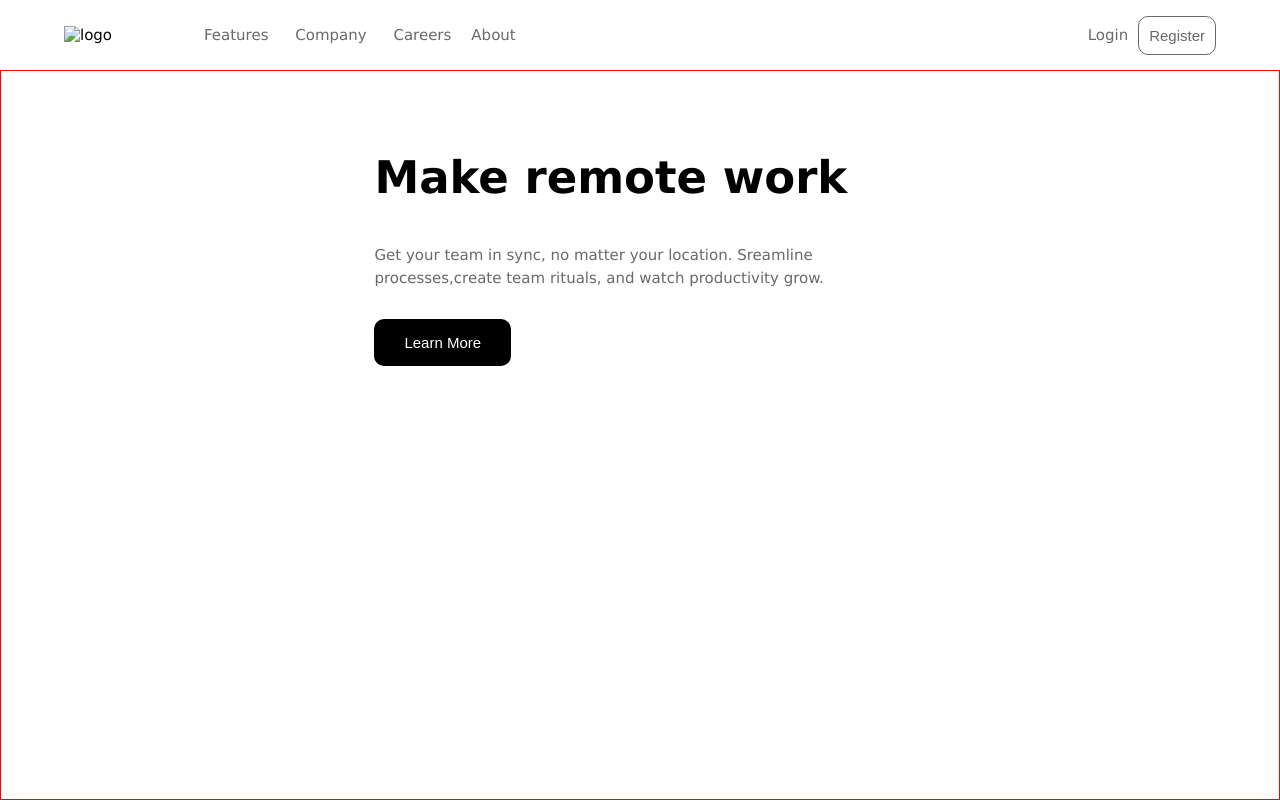
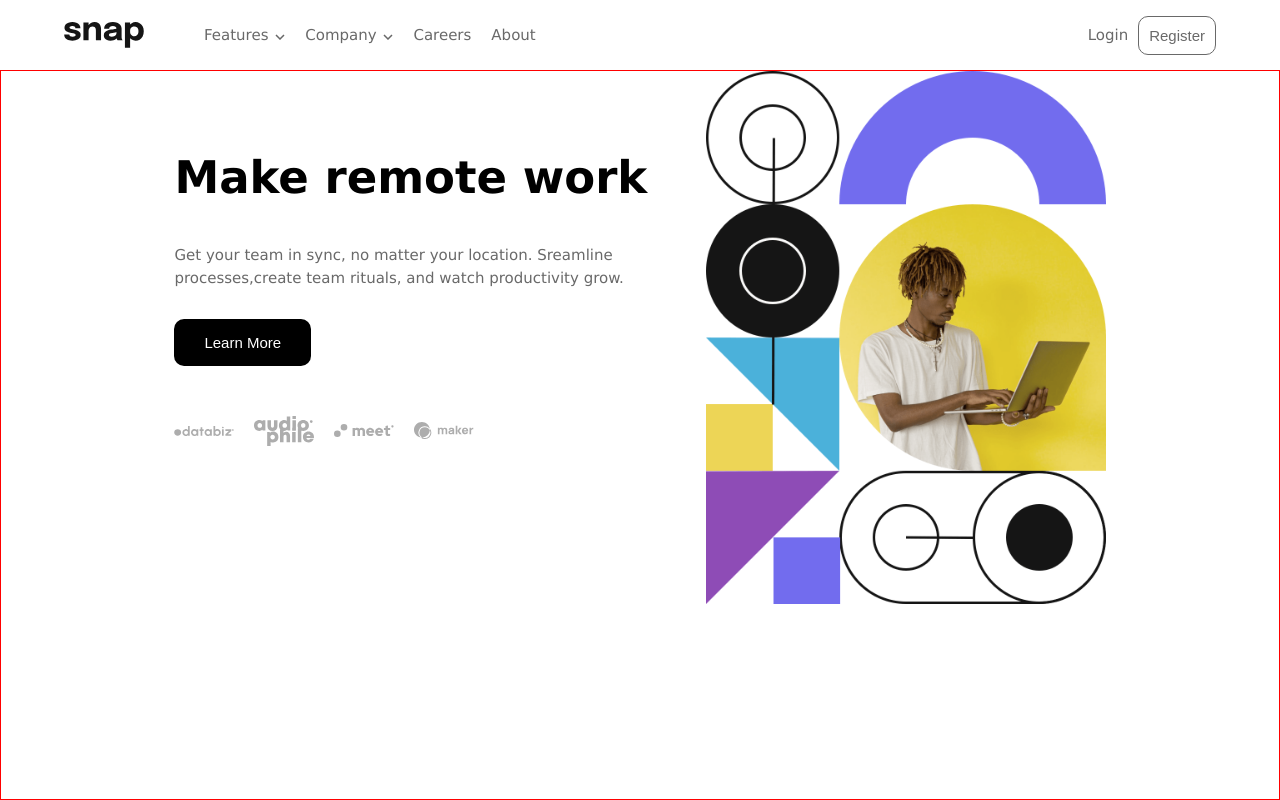
Before and after one commit to GodswillNwosu/GodswillNwosu.github.io, a plain HTML site: page index.html in a window 1280 px wide. Drawn offline with Linux system fonts and the light colour scheme.

Commit message:
Update index.html

```diff
--- a/index.html
+++ b/index.html
@@ -11,11 +11,11 @@
 <body>
     <nav class="nav">
         <div class="container navbar">
-            <img src="images/logo.svg" alt="logo" class="logo">
+            <img src="logo.svg" alt="logo" class="logo">
             <div class="navlists">
                 <ul class="left-navlist">
                     <li class="navitem">
-                        <a href="#" class="navlinks">Features <img src="images/icon-arrow-down.svg" class="arrow features-arrow" alt=""></a>
+                        <a href="#" class="navlinks">Features <img src="icon-arrow-down.svg" class="arrow features-arrow" alt=""></a>
                         <ul class="submenu features-submenu">
                             <li><a href="#">Todolist</a></li>
                             <li><a href="#">Calender</a></li>
@@ -24,7 +24,7 @@
                         </ul>
                     </li>
                     <li class="navitem">
-                        <a href="#" class="navlinks">Company <img src="images/icon-arrow-down.svg" class="arrow company-arrow" alt=""></a>
+                        <a href="#" class="navlinks">Company <img src="icon-arrow-down.svg" class="arrow company-arrow" alt=""></a>
                         <ul class="submenu company-submenu">
                             <li><a href="index.html">History</a></li>
                             <li><a href="#">Our Team</a></li>
@@ -64,14 +64,14 @@
             <button class="cta cta-black">Learn More</button>
 
             <div class="icons">
-                <img src="images/client-databiz.svg" alt="">
-                <img src="images/client-audiophile.svg" alt="">
-                <img src="images/client-meet.svg" alt="">
-                <img src="images/client-maker.svg" alt="">
+                <img src="client-databiz.svg" alt="">
+                <img src="client-audiophile.svg" alt="">
+                <img src="client-meet.svg" alt="">
+                <img src="client-maker.svg" alt="">
             </div>
         </div>
         <div class="col-2">
-            <img class="hero-img" src="images/image-hero-desktop.png" alt="">
+            <img class="hero-img" src="image-hero-desktop.png" alt="">
         </div>
     </main>
     <script src="app.js"></script>
```
